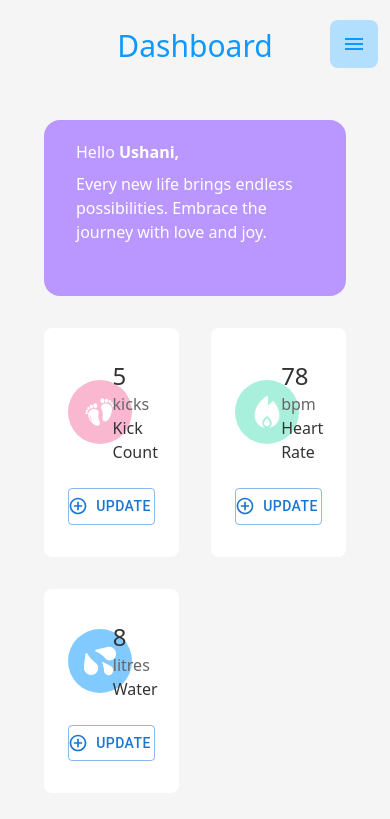
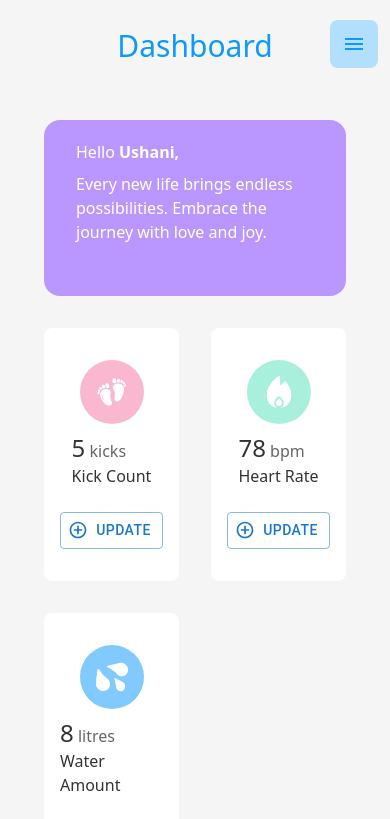
Before and after one commit to Xanvia/MaternyCare, a React (Vite) app in the folder frontend/: page /dashboard in a window 390 px wide. Shown: the top 819 px of the page. Built offline with nearby package versions, Linux system fonts and the light colour scheme.

Commit message:
style: improved full responsiveness

```diff
--- a/frontend/src/components/DashboardStatCard.tsx
+++ b/frontend/src/components/DashboardStatCard.tsx
@@ -15,8 +15,8 @@ const DashboardStatCard = ({
   subtitle: string;
 }) => {
   return (
-    <div className="bg-white py-8 px-6 h-42 rounded-lg">
-      <div className="grid llg:grid-cols-2 grid-cols-2 gap-2">
+    <div className="bg-white py-8 xs:px-6 px-4 h-42 rounded-lg">
+      <div className="grid xs:grid-cols-2 grid-cols-1 gap-2">
         <div
           className={` xl:col-span-1 rounded-full ${color} w-16 h-16 p-4 flex justify-center m-auto`}
         >
--- a/frontend/src/views/Dashboard.tsx
+++ b/frontend/src/views/Dashboard.tsx
@@ -55,7 +55,7 @@ const Dashboard = () => {
           image={water}
           color="bg-[#80CAFF]"
           count={8}
-          title="Water"
+          title="Water Amount"
           subtitle="litres"
         />
       </div>
```
